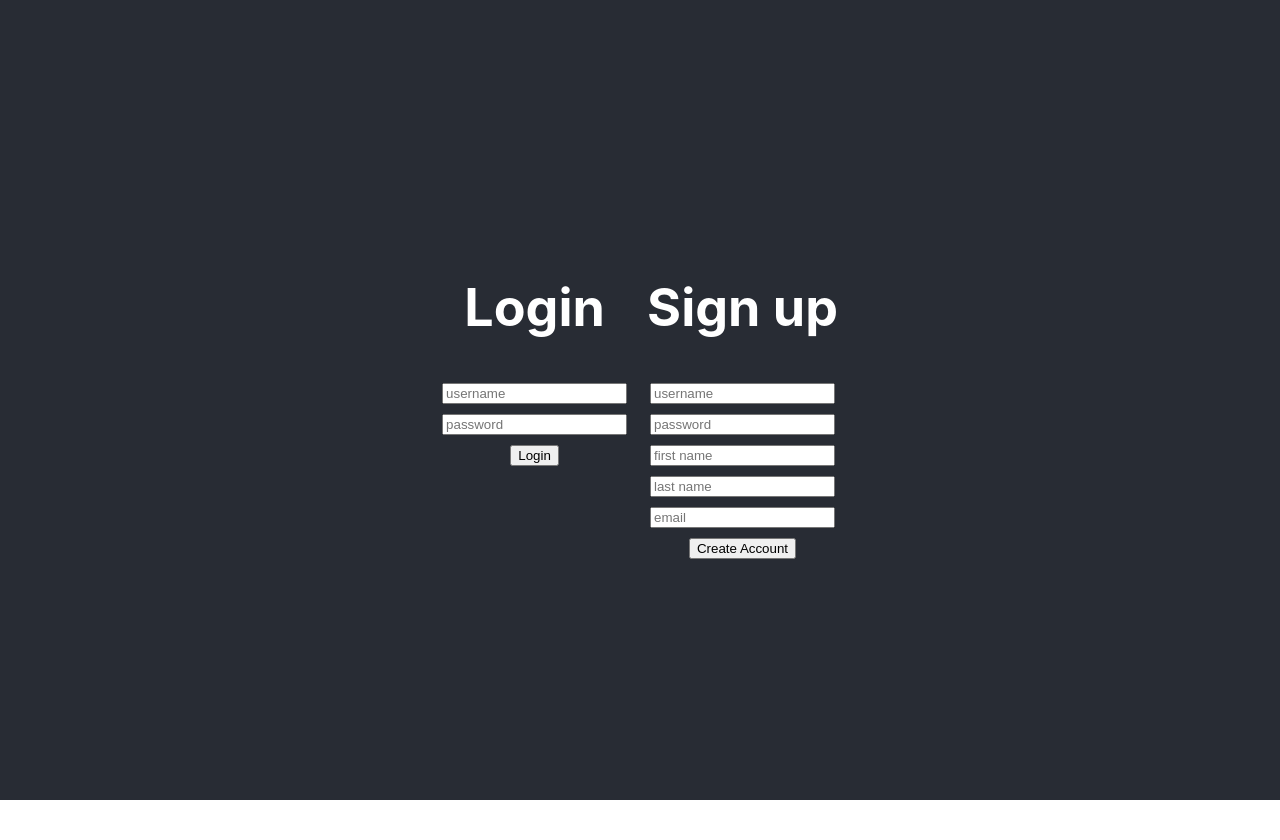
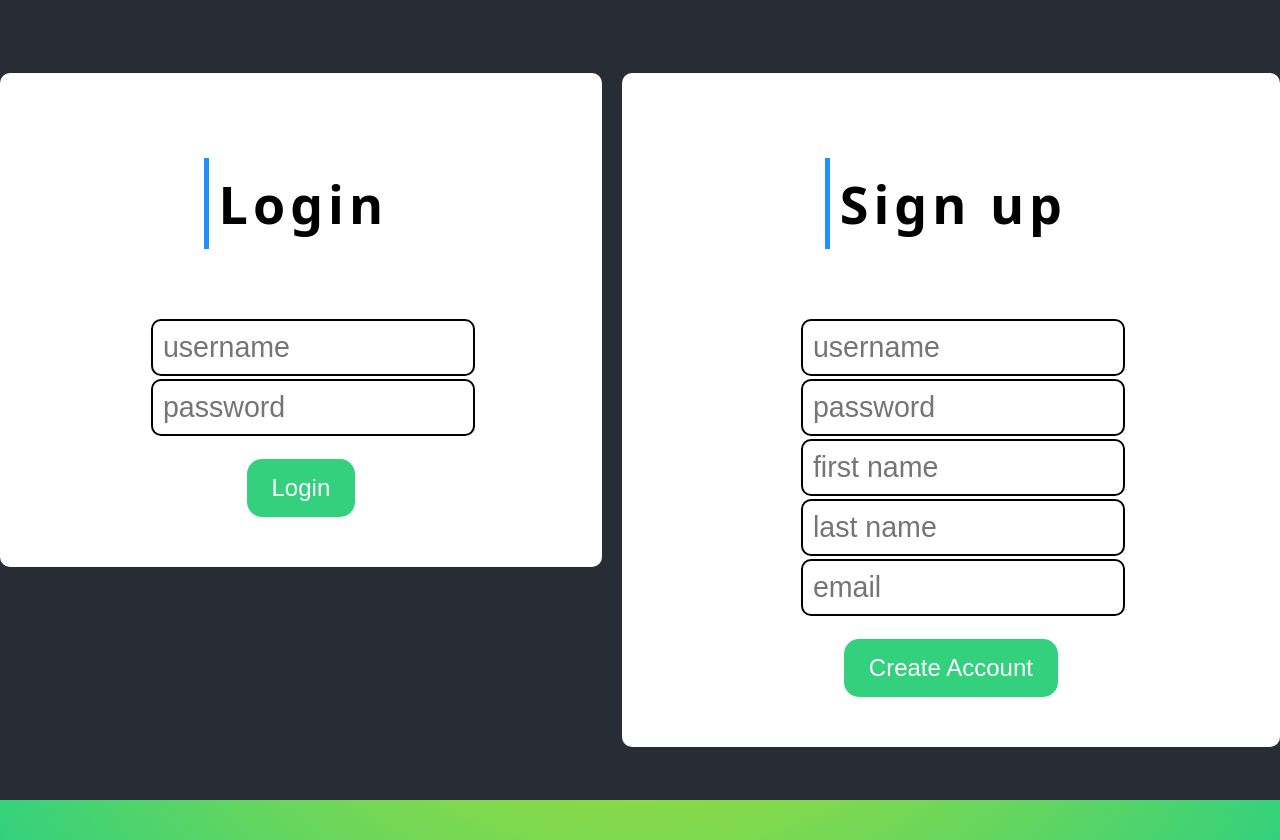
Before and after one commit to RichardDanon/chatroom-app--Front-End-, a React (Create React App) app: page / in a window 1280 px wide. Before the commit the page ends 800 px from the top, so only its background shows below. Built offline with nearby package versions, Linux system fonts and the light colour scheme.

Commit message:
Uhm some things work

```diff
--- a/src/App.css
+++ b/src/App.css
@@ -7,6 +7,149 @@
   pointer-events: none;
 }
 
+body {
+  margin: 0;
+  min-height: 100vh;
+  display: grid;
+  grid-template-rows: auto 1fr auto; /* add grid rows */
+  place-content: center;
+  gap: 20px;
+  font-family: system-ui, sans-serif;
+  font-size: 20px;
+  background: radial-gradient(
+    circle,
+    rgba(218, 226, 21, 1) 0%,
+    rgba(51, 209, 125, 1) 100%,
+    rgba(98, 255, 5, 1) 100%
+  );
+}
+
+.center {
+  position: relative;
+  padding: 50px 50px;
+  background: #fff;
+  border-radius: 10px;
+  display: flex;
+  flex-wrap: wrap;
+  justify-content: center;
+  align-items: center;
+  margin-top: 20px;
+}
+
+.center h1 {
+  font-size: 2em;
+  border-left: 5px solid dodgerblue;
+  padding: 10px;
+  color: #000;
+  letter-spacing: 5px;
+  margin-bottom: 60px;
+  font-weight: bold;
+  padding-left: 10px;
+}
+
+.center .inputbox {
+  position: relative;
+  width: 300px;
+  height: 50px;
+  margin: 10px;
+}
+
+.center .inputbox input {
+  position: absolute;
+  top: 0;
+  left: 0;
+  width: 100%;
+  border: 2px solid #000;
+  outline: none;
+  background: none;
+  padding: 10px;
+  border-radius: 10px;
+  font-size: 1.1em;
+}
+
+.center .inputbox:last-child {
+  margin-bottom: 0;
+}
+
+.center .inputbox span {
+  position: absolute;
+  top: 14px;
+  left: 20px;
+  font-size: 1em;
+  transition: 0.6s;
+  font-family: sans-serif;
+}
+
+.center .inputbox input:focus ~ span,
+.center .inputbox input:valid ~ span {
+  transform: translateX(-13px) translateY(-35px);
+  font-size: 1em;
+}
+
+.submitButton {
+  display: inline-block;
+  padding: 15px 25px;
+  font-size: 24px;
+  cursor: pointer;
+  text-align: center;
+  text-decoration: none;
+  outline: none;
+  color: #fff;
+  background-color: rgba(51, 209, 125, 1);
+  border: none;
+  border-radius: 15px;
+  margin-top: 20px; /* added margin property to create space between input boxes and submit button */
+}
+
+.submitButton:hover {
+  background: #1384c5;
+}
+
+.bubble {
+  --r: 25px; /* the radius */
+  --t: 30px; /* the size of the tail */
+
+  max-width: 300px;
+  padding: 2px;
+  -webkit-mask: radial-gradient(var(--t) at var(--_d) 0, #0000 98%, #000 102%)
+      var(--_d) 100% / calc(100% - var(--r)) var(--t) no-repeat,
+    conic-gradient(at var(--r) var(--r), #000 75%, #0000 0) calc(var(--r) / -2)
+      calc(var(--r) / -2) padding-box,
+    radial-gradient(50% 50%, #000 98%, #0000 101%) 0 0 / var(--r) var(--r) space
+      padding-box;
+
+  color: #fff;
+}
+
+.left {
+  background: #1384c5 border-box;
+  --_d: 0%;
+  border-left: var(--t) solid #0000;
+  margin-right: var(--t);
+  place-self: start;
+  margin: 10px;
+  padding-left: 10px;
+}
+
+.right {
+  background: rgba(51, 209, 125, 1) border-box;
+  --_d: 100%;
+  border-right: var(--t) solid #0000;
+  margin-left: var(--t);
+  place-self: end;
+  margin: 10px;
+  padding-left: 10px;
+}
+
+body {
+  margin: 0;
+  min-height: 50vh;
+  display: grid;
+  place-content: center;
+  gap: 20px;
+  font-family: system-ui, sans-serif;
+  font-size: 20px;
+}
 @media (prefers-reduced-motion: no-preference) {
   .App-logo {
     animation: App-logo-spin infinite 20s linear;
--- a/src/components/Register.js
+++ b/src/components/Register.js
@@ -7,8 +7,8 @@ function Register({ onLoginSuccess }) {
 
     let username = event.target.username.value;
     let pwd = event.target.pwd.value;
-    let fname = event.target.fn.value;
-    let lname = event.target.ln.value;
+    let fname = event.target.fname.value;
+    let lname = event.target.fname.value;
     let email = event.target.email.value;
 
     axios
```
